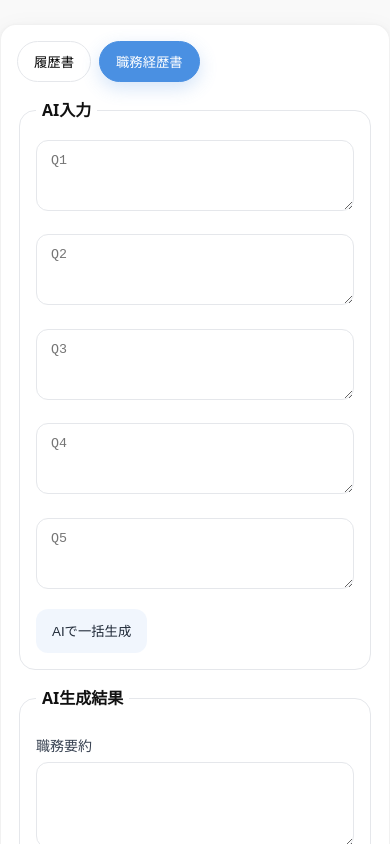
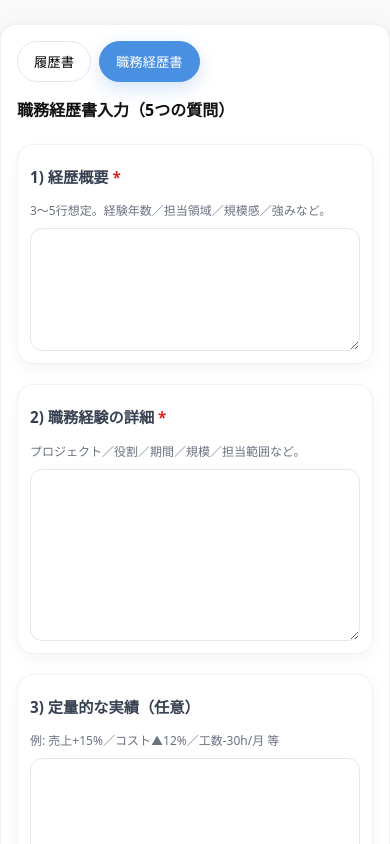
Before and after one commit to ANOSkdy/resume_studio, a Next.js app: page / in a window 390 px wide. Both pictures are taken after a click on the button "職務経歴書". Shown: the top 844 px of the page. Built offline with nearby package versions, Linux system fonts and the light colour scheme.

Commit message:
feat(cv): add 5 career questions (q1–q5) to existing CV form with a11y and mobile-friendly layout

```diff
--- a/app/globals.css
+++ b/app/globals.css
@@ -258,6 +258,69 @@ textarea:focus-visible {
   padding: 16px;
   background: rgba(255, 255, 255, 0.7);
   box-shadow: 0 4px 16px rgba(17, 17, 17, 0.05);
+}
+
+.cv-questions-stack {
+  display: flex;
+  flex-direction: column;
+  gap: 20px;
+  margin-top: 16px;
+}
+
+.cv-questions-heading {
+  font-size: 1.1rem;
+  font-weight: 600;
+  margin: 0;
+}
+
+.cv-question-field {
+  display: flex;
+  flex-direction: column;
+  gap: 8px;
+  padding: 12px 14px;
+  border-radius: 16px;
+  background: rgba(255, 255, 255, 0.82);
+  box-shadow: 0 6px 18px rgba(17, 17, 17, 0.04);
+  border: 1px solid rgba(17, 17, 17, 0.06);
+}
+
+.cv-question-label {
+  font-size: 0.95rem;
+  font-weight: 600;
+  display: flex;
+  align-items: center;
+  gap: 4px;
+}
+
+.cv-required-indicator {
+  color: #dc2626;
+  font-weight: 700;
+}
+
+.cv-question-help {
+  font-size: 0.8rem;
+  color: #6b7280;
+  margin: 0;
+}
+
+.cv-question-input {
+  font-size: 0.95rem;
+  line-height: 1.6;
+  background: #fff;
+}
+
+@media (max-width: 480px) {
+  .cv-question-field {
+    padding: 12px;
+  }
+
+  .cv-questions-heading {
+    font-size: 1rem;
+  }
+
+  .cv-question-help {
+    font-size: 0.75rem;
+  }
 }
 
 .array-item-actions {
--- a/components/CvFields.tsx
+++ b/components/CvFields.tsx
@@ -1,5 +1,6 @@
 "use client";
 
+import { ChangeEvent } from "react";
 import { useFormContext } from "react-hook-form";
 import { IResumeFormData } from "@/types";
 import { generateAiTextAction } from "@/app/actions";
@@ -7,6 +8,23 @@ import { generateAiTextAction } from "@/app/actions";
 export function CvFields({ setLoading, setLoadingText }: { setLoading: (b: boolean) => void; setLoadingText: (t: string) => void; }) {
   const { register, watch, setValue } = useFormContext<IResumeFormData>();
   const cvQuestionFields = ["q1_cv", "q2_cv", "q3_cv", "q4_cv", "q5_cv"] as const;
+  const q1Value = watch("q1_cv");
+  const q2Value = watch("q2_cv");
+  const q3Value = watch("q3_cv");
+  const q4Value = watch("q4_cv");
+  const q5Value = watch("q5_cv");
+
+  const handleCvFieldChange = (
+    field: (typeof cvQuestionFields)[number]
+  ) =>
+    (
+      event: ChangeEvent<HTMLTextAreaElement | HTMLInputElement>
+    ) => {
+      setValue(field, event.target.value, {
+        shouldDirty: true,
+        shouldTouch: true
+      });
+    };
 
   const handleGenerateCV = async () => {
     const q = [watch("q1_cv"), watch("q2_cv"), watch("q3_cv"), watch("q4_cv"), watch("q5_cv")]
@@ -35,6 +53,119 @@ export function CvFields({ setLoading, setLoadingText }: { setLoading: (b: boole
 
   return (
     <form onSubmit={(e) => e.preventDefault()}>
+      <span
+        aria-hidden="true"
+        style={{ display: "none" }}
+        dangerouslySetInnerHTML={{ __html: "<!-- CV_QUESTIONS:BEGIN -->" }}
+      />
+      <section
+        className="cv-questions-stack"
+        aria-labelledby="cv-questions-title"
+      >
+        <h2 id="cv-questions-title" className="cv-questions-heading">
+          職務経歴書入力（5つの質問）
+        </h2>
+
+        <div className="cv-question-field">
+          <label htmlFor="q1-cv" className="cv-question-label">
+            1) 経歴概要 <span aria-hidden="true" className="cv-required-indicator">*</span>
+          </label>
+          <p id="q1-cv-help" className="cv-question-help">
+            3〜5行想定。経験年数／担当領域／規模感／強みなど。
+          </p>
+          <textarea
+            id="q1-cv"
+            name="q1-cv"
+            required
+            aria-required="true"
+            aria-describedby="q1-cv-help"
+            rows={4}
+            value={q1Value || ""}
+            onChange={handleCvFieldChange("q1_cv")}
+            className="cv-question-input"
+          />
+        </div>
+
+        <div className="cv-question-field">
+          <label htmlFor="q2-cv" className="cv-question-label">
+            2) 職務経験の詳細 <span aria-hidden="true" className="cv-required-indicator">*</span>
+          </label>
+          <p id="q2-cv-help" className="cv-question-help">
+            プロジェクト／役割／期間／規模／担当範囲など。
+          </p>
+          <textarea
+            id="q2-cv"
+            name="q2-cv"
+            required
+            aria-required="true"
+            aria-describedby="q2-cv-help"
+            rows={6}
+            value={q2Value || ""}
+            onChange={handleCvFieldChange("q2_cv")}
+            className="cv-question-input"
+          />
+        </div>
+
+        <div className="cv-question-field">
+          <label htmlFor="q3-cv" className="cv-question-label">
+            3) 定量的な実績（任意）
+          </label>
+          <p id="q3-cv-help" className="cv-question-help">
+            例: 売上+15%／コスト▲12%／工数-30h/月 等
+          </p>
+          <textarea
+            id="q3-cv"
+            name="q3-cv"
+            aria-describedby="q3-cv-help"
+            rows={3}
+            value={q3Value || ""}
+            onChange={handleCvFieldChange("q3_cv")}
+            className="cv-question-input"
+          />
+        </div>
+
+        <div className="cv-question-field">
+          <label htmlFor="q4-cv" className="cv-question-label">
+            4) 他者評価（任意）
+          </label>
+          <p id="q4-cv-help" className="cv-question-help">
+            上司/同僚/顧客からの評価や表彰など。
+          </p>
+          <textarea
+            id="q4-cv"
+            name="q4-cv"
+            aria-describedby="q4-cv-help"
+            rows={3}
+            value={q4Value || ""}
+            onChange={handleCvFieldChange("q4_cv")}
+            className="cv-question-input"
+          />
+        </div>
+
+        <div className="cv-question-field">
+          <label htmlFor="q5-cv" className="cv-question-label">
+            5) 専門分野（任意）
+          </label>
+          <p id="q5-cv-help" className="cv-question-help">
+            得意領域やスキル群（カンマ区切り可）。
+          </p>
+          <input
+            id="q5-cv"
+            name="q5-cv"
+            aria-describedby="q5-cv-help"
+            value={q5Value || ""}
+            onChange={handleCvFieldChange("q5_cv")}
+            className="cv-question-input"
+            type="text"
+          />
+        </div>
+      </section>
+      <span
+        aria-hidden="true"
+        style={{ display: "none" }}
+        dangerouslySetInnerHTML={{ __html: "<!-- CV_QUESTIONS:END -->" }}
+      />
+
       <fieldset>
         <legend>AI入力</legend>
         <div className="form-grid form-grid-md-2">
```
